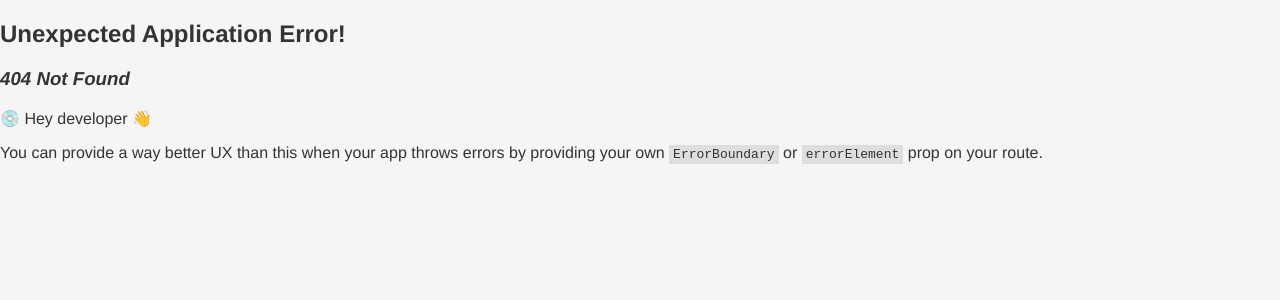
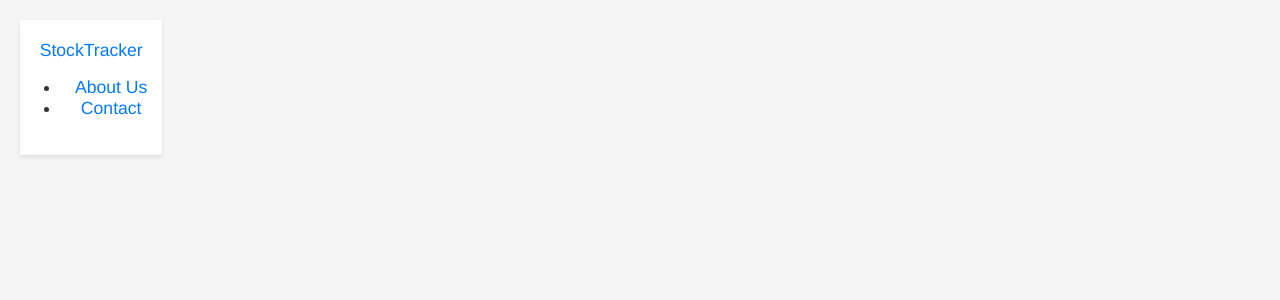
Before and after one commit to divpatel03/StockTrackerV2, a React (Vite) app in the folder my-react-app/: page /About in a window 1280 px wide. Before the commit this address had no page. Shown: the top 300 px of the page. Built offline with nearby package versions, Linux system fonts and the light colour scheme.

Commit message:
Added 2 more pages and nav bar

```diff
--- /dev/null
+++ b/my-react-app/src/About.jsx
@@ -0,0 +1,21 @@
+import React from 'react';
+
+function About(){
+    return (
+        <div className="flex-container">
+            <nav className="nav">
+                <a href="/Dashboard" className="nav-title">StockTracker</a>
+                <ul>
+                    <li>
+                        <a href="/About">About Us</a>
+                    </li>
+                    <li>
+                        <a href="/Contact">Contact</a>
+                    </li>
+                </ul>
+            </nav>
+        </div>
+    );
+}
+
+export default About;
--- /dev/null
+++ b/my-react-app/src/Contact.jsx
@@ -0,0 +1,21 @@
+import React from 'react';
+
+function Contact(){
+    return (
+        <div className="flex-container">
+            <nav className="nav">
+                <a href="/Dashboard" className="nav-title">StockTracker</a>
+                <ul>
+                    <li>
+                        <a href="/About">About Us</a>
+                    </li>
+                    <li>
+                        <a href="/Contact">Contact</a>
+                    </li>
+                </ul>
+            </nav>
+        </div>
+    );
+}
+
+export default Contact;
--- a/my-react-app/src/Dashboard.jsx
+++ b/my-react-app/src/Dashboard.jsx
@@ -13,14 +13,21 @@ function Dashboard() {
             setCurrTime(new Date().toLocaleTimeString());
         }, 1000); // Update every second
 
-        const now = new Date();
-        const hour = now.getHours();
-        if(hour <= 16 && hour >= 9.5) {
-            setMarketMessage("Market: Open");
+        function setMarketMessageBasedOnTime() {
+            const now = new Date();
+            const hour = now.getHours();
+            const minute = now.getMinutes();
+
+            if ((hour > 9 || (hour === 9 && minute >= 30)) && (hour < 16 || (hour === 16 && minute === 0))) {
+                setMarketMessage("Market: Open");
+            } else {
+                setMarketMessage("Market: Closed");
+            }
         }
-        else {
-            setMarketMessage("Market Closed");
-        }
+
+        // Example usage
+        setMarketMessageBasedOnTime();
+
 
         // Cleanup interval on component unmount
         return () => clearInterval(intervalId);
@@ -28,6 +35,17 @@ function Dashboard() {
 
     return (
         <div className="flex-container">
+            <nav className="nav">
+                <a href="/Dashboard" className="nav-title">StockTracker</a>
+                <ul>
+                    <li>
+                        <a href="/About">About Us</a>
+                    </li>
+                    <li>
+                        <a href="/Contact">Contact</a>
+                    </li>
+                </ul>
+            </nav>
             <div className = "leftSide">
             <h1>{username}</h1>
             <h3>Current Time (EST): {currTime}</h3>
```
Also changed, not shown: my-react-app/src/main.jsx (+12 -1 lines).
